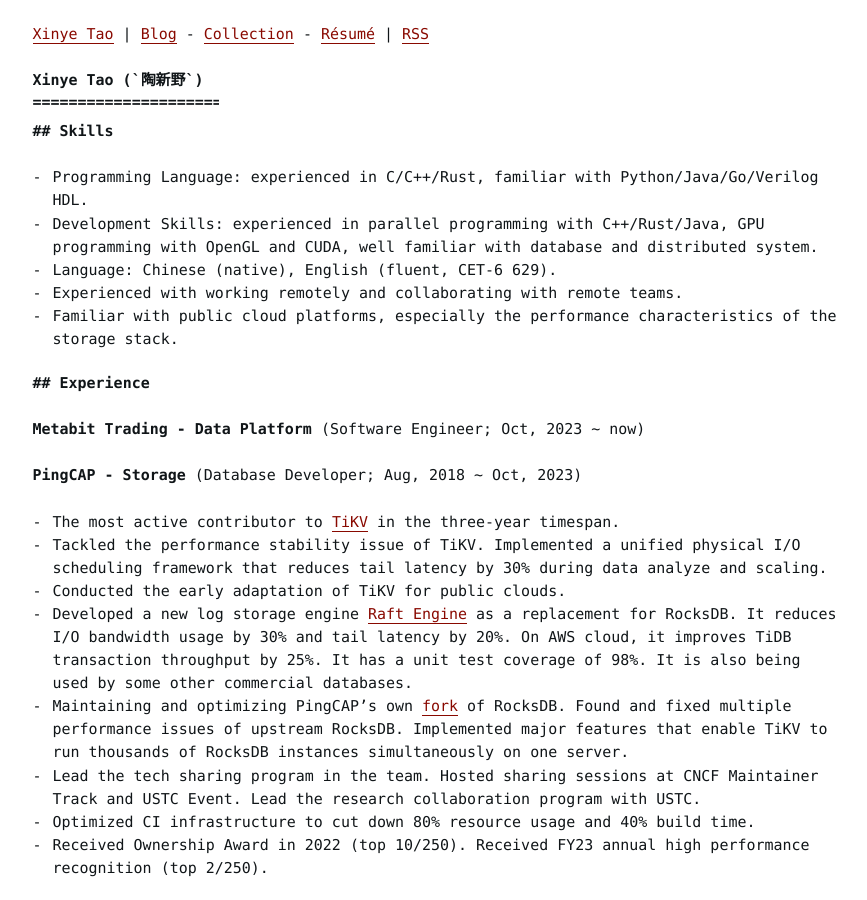
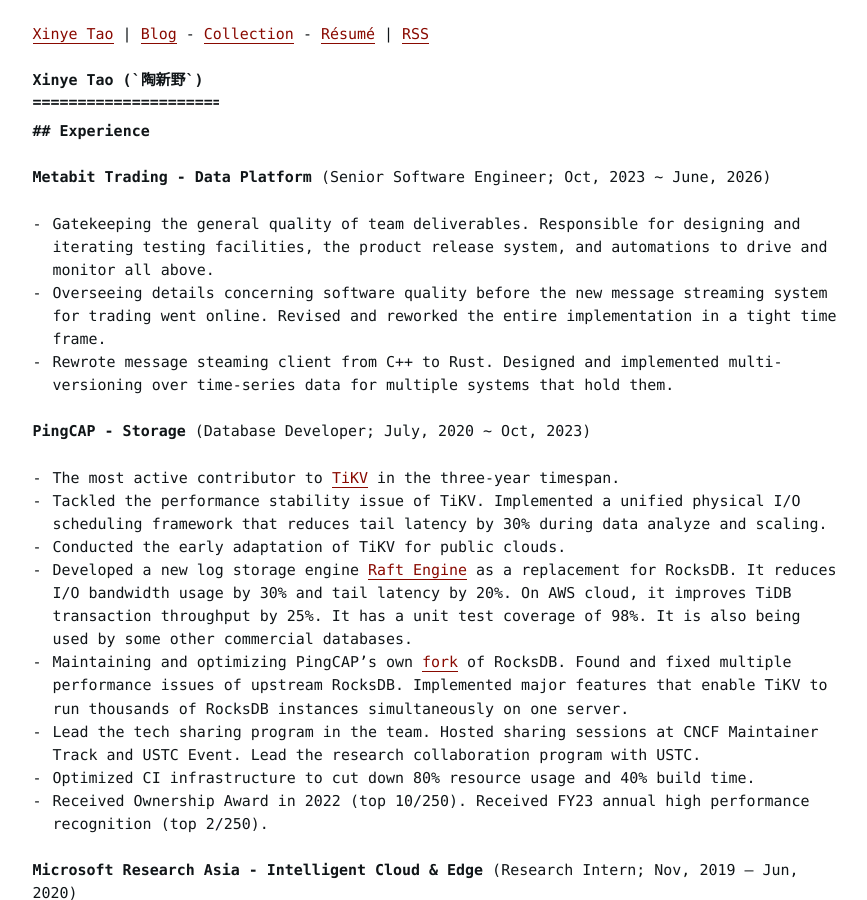
Before and after one commit to tabokie/tabokie.github.io, a Jekyll site: the page built from resume.md, in a window 1280 px wide and 900 px high. Shown: the whole window, without its empty margins (198-1065 px from the left). Built offline with Jekyll 4.4.1, drawn with Linux system fonts in a browser that asks for light colours.

Commit message:
add one
Signed-off-by: Xinye Tao <xy.tao@outlook.com>

```diff
--- a/resume.md
+++ b/resume.md
@@ -7,19 +7,15 @@ hide_title_in_page: true
 
 # Xinye Tao (`陶新野`)
 
-## Skills
-
-- Programming Language: experienced in C/C++/Rust, familiar with Python/Java/Go/Verilog HDL.
-- Development Skills: experienced in parallel programming with C++/Rust/Java, GPU programming with OpenGL and CUDA, well familiar with database and distributed system.
-- Language: Chinese (native), English (fluent, CET-6 629).
-- Experienced with working remotely and collaborating with remote teams.
-- Familiar with public cloud platforms, especially the performance characteristics of the storage stack.
-
 ## Experience
 
-**Metabit Trading - Data Platform** (Software Engineer; Oct, 2023 \~ now)
+**Metabit Trading - Data Platform** (Senior Software Engineer; Oct, 2023 ~ June, 2026)
 
-**PingCAP - Storage** (Database Developer; Aug, 2018 ~ Oct, 2023)
+  - Gatekeeping the general quality of team deliverables. Responsible for designing and iterating testing facilities, the product release system, and automations to drive and monitor all above.
+  - Overseeing details concerning software quality before the new message streaming system for trading went online. Revised and reworked the entire implementation in a tight time frame.
+  - Rewrote message steaming client from C++ to Rust. Designed and implemented multi-versioning over time-series data for multiple systems that hold them.
+
+**PingCAP - Storage** (Database Developer; July, 2020 ~ Oct, 2023)
 
   - The most active contributor to [TiKV](https://github.com/tikv/tikv) in the three-year
 timespan.
```
Also changed, not shown: _posts/2026-07-20-turn-off.md (added, +13 -0 lines).
